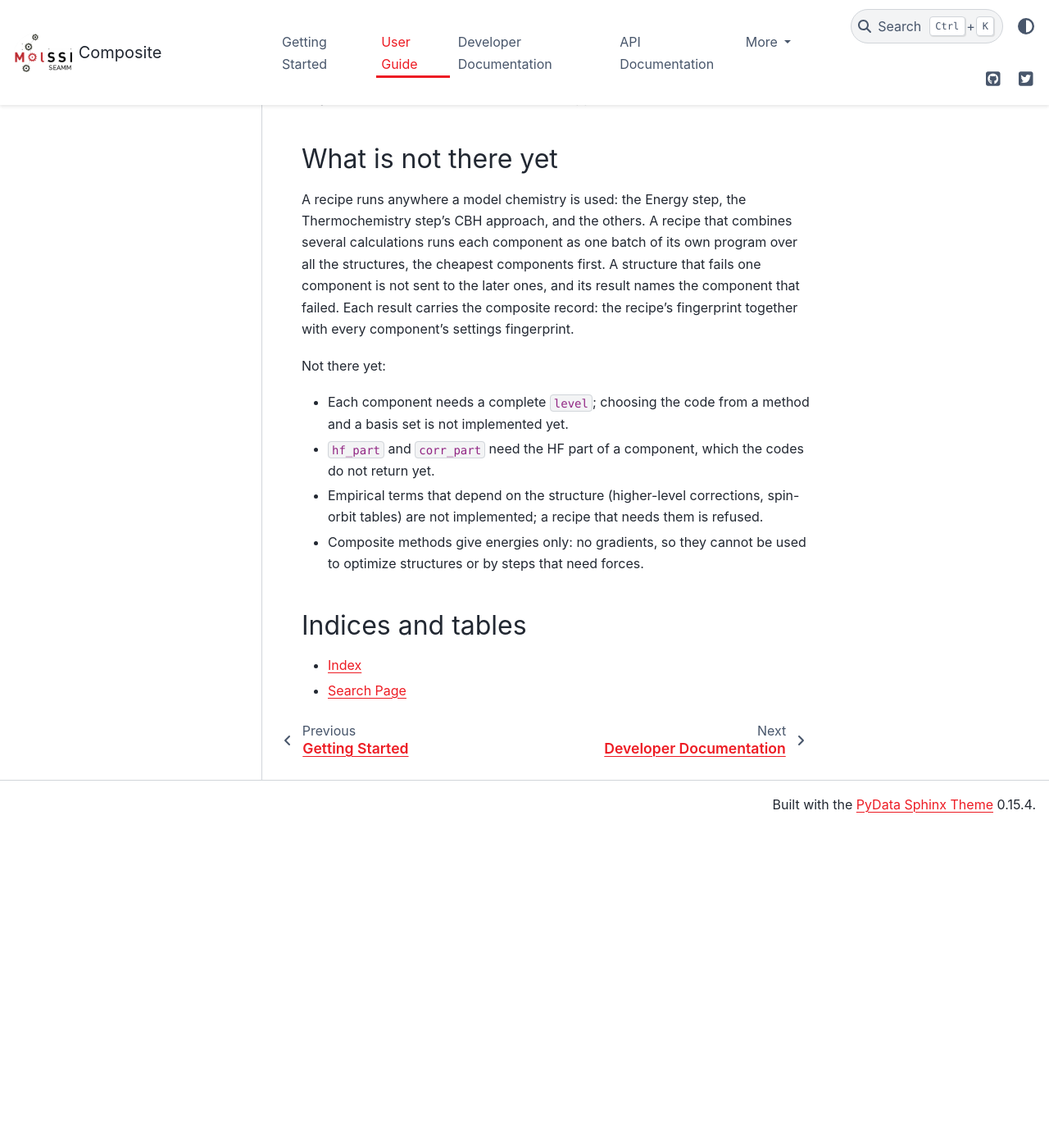
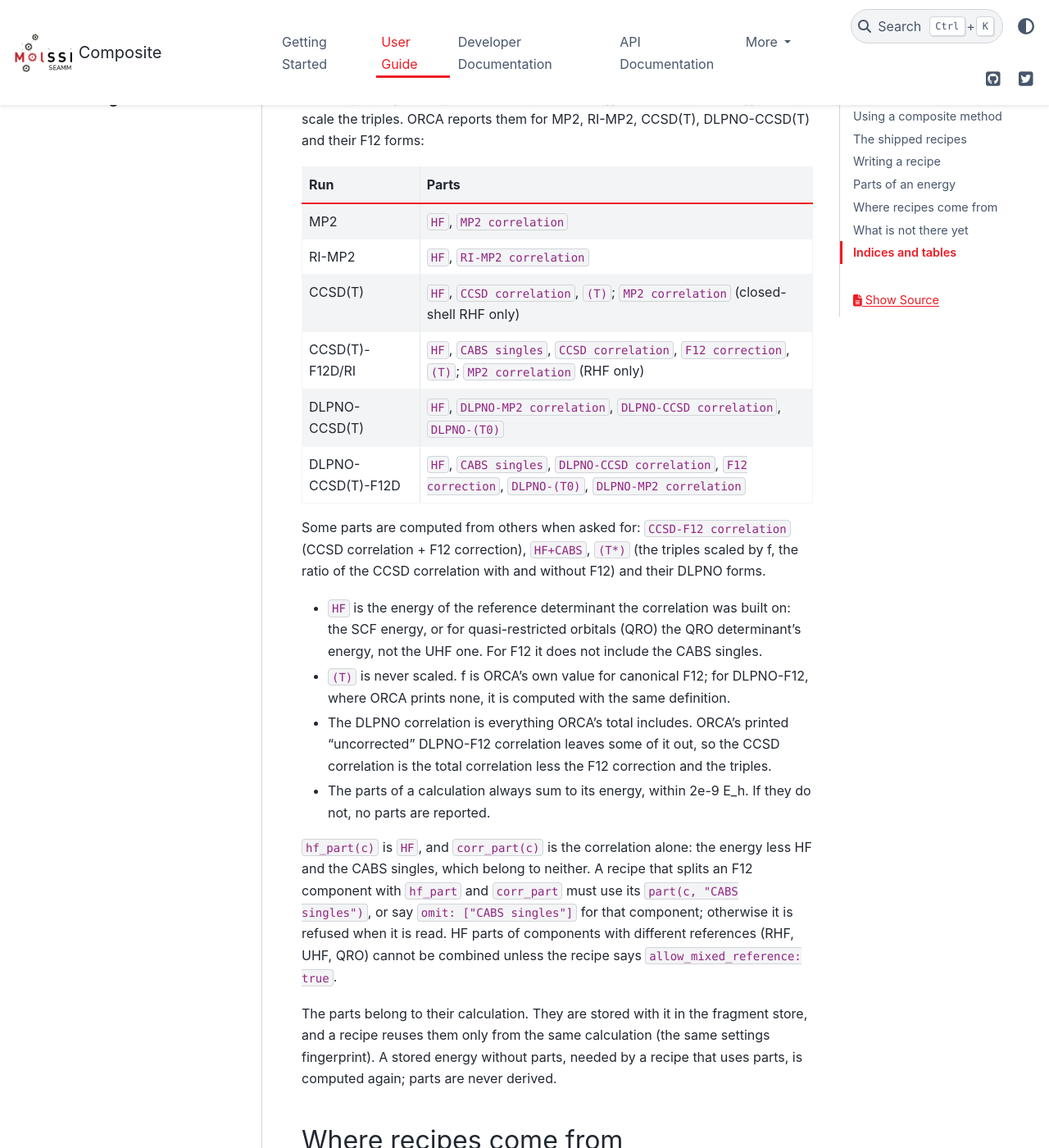
Before and after one commit to molssi-seamm/composite_step, a Sphinx documentation site: the page built from docs/user_guide/index.rst, in a window 1280 px wide and 1400 px high, scrolled down 2868 px. Shown: the whole window at 82% size. Built offline with Sphinx 7.4.7 and the PyData theme 0.15.4, drawn with Linux system fonts in a browser that asks for light colours; pages that are not in the unit, such as notebooks, are missing from menus; before the commit the page ends 3878 px from its top, so only the background shows below that; some of the changed text lies outside the part shown.

Commit message:
Docs: the parts of an energy (composite phase 2 §2)
Co-Authored-By: Claude Opus 5.5 <noreply@anthropic.com>

```diff
--- a/docs/user_guide/index.rst
+++ b/docs/user_guide/index.rst
@@ -99,7 +99,8 @@ chemistry.
     * ``schwenke(e_x, e_y, factor)`` -- Schwenke's two-point extrapolation;
     * ``scale(e, factor)``;
     * ``hf_part(c)`` and ``corr_part(c)`` -- the HF and correlation parts of a
-      correlated component.
+      correlated component, and ``part(c, "name")`` -- any named part (see
+      `Parts of an energy`_).
 
     ``E0`` must be assigned: it is the composite energy. Every value must scale
     like an energy, so a combination gives the same result in any unit; this is
@@ -111,6 +112,58 @@ other field, so a result records exactly which recipe made it.
 
 The thermal terms follow from the geometry level: H(0 K) = E0 + s ZPE, and
 H(T) = E0 + s ZPE + [H(T) - E - ZPE], with s the ZPE scale factor.
+
+Parts of an energy
+==================
+
+A correlated calculation reports the parts of its energy with it, so a recipe can
+treat them separately: extrapolate the correlation energy but not the HF energy,
+or scale the triples. ORCA reports them for MP2, RI-MP2, CCSD(T), DLPNO-CCSD(T)
+and their F12 forms:
+
+=====================  ============================================================
+Run                    Parts
+=====================  ============================================================
+MP2                    ``HF``, ``MP2 correlation``
+RI-MP2                 ``HF``, ``RI-MP2 correlation``
+CCSD(T)                ``HF``, ``CCSD correlation``, ``(T)``; ``MP2 correlation``
+                       (closed-shell RHF only)
+CCSD(T)-F12D/RI        ``HF``, ``CABS singles``, ``CCSD correlation``,
+                       ``F12 correction``, ``(T)``; ``MP2 correlation`` (RHF only)
+DLPNO-CCSD(T)          ``HF``, ``DLPNO-MP2 correlation``, ``DLPNO-CCSD
+                       correlation``, ``DLPNO-(T0)``
+DLPNO-CCSD(T)-F12D     ``HF``, ``CABS singles``, ``DLPNO-CCSD correlation``,
+                       ``F12 correction``, ``DLPNO-(T0)``, ``DLPNO-MP2
+                       correlation``
+=====================  ============================================================
+
+Some parts are computed from others when asked for: ``CCSD-F12 correlation``
+(CCSD correlation + F12 correction), ``HF+CABS``, ``(T*)`` (the triples scaled by f,
+the ratio of the CCSD correlation with and without F12) and their DLPNO forms.
+
+* ``HF`` is the energy of the reference determinant the correlation was built on:
+  the SCF energy, or for quasi-restricted orbitals (QRO) the QRO determinant's
+  energy, not the UHF one. For F12 it does not include the CABS singles.
+* ``(T)`` is never scaled. f is ORCA's own value for canonical F12; for DLPNO-F12,
+  where ORCA prints none, it is computed with the same definition.
+* The DLPNO correlation is everything ORCA's total includes. ORCA's printed
+  "uncorrected" DLPNO-F12 correlation leaves some of it out, so the CCSD
+  correlation is the total correlation less the F12 correction and the triples.
+* The parts of a calculation always sum to its energy, within 2e-9 E_h. If they
+  do not, no parts are reported.
+
+``hf_part(c)`` is ``HF``, and ``corr_part(c)`` is the correlation alone: the energy
+less HF and the CABS singles, which belong to neither. A recipe that splits an F12
+component with ``hf_part`` and ``corr_part`` must use its ``part(c, "CABS
+singles")``, or say ``omit: ["CABS singles"]`` for that component; otherwise it is
+refused when it is read. HF parts of components with different references (RHF,
+UHF, QRO) cannot be combined unless the recipe says ``allow_mixed_reference:
+true``.
+
+The parts belong to their calculation. They are stored with it in the fragment
+store, and a recipe reuses them only from the same calculation (the same settings
+fingerprint). A stored energy without parts, needed by a recipe that uses parts, is
+computed again; parts are never derived.
 
 Where recipes come from
 =======================
@@ -134,8 +187,7 @@ Not there yet:
 
 * Each component needs a complete ``level``; choosing the code from a method and a
   basis set is not implemented yet.
-* ``hf_part`` and ``corr_part`` need the HF part of a component, which the codes do
-  not return yet.
+* Only ORCA reports the parts of its energies so far.
 * Empirical terms that depend on the structure (higher-level corrections,
   spin-orbit tables) are not implemented; a recipe that needs them is refused.
 * Composite methods give energies only: no gradients, so they cannot be used to
```
